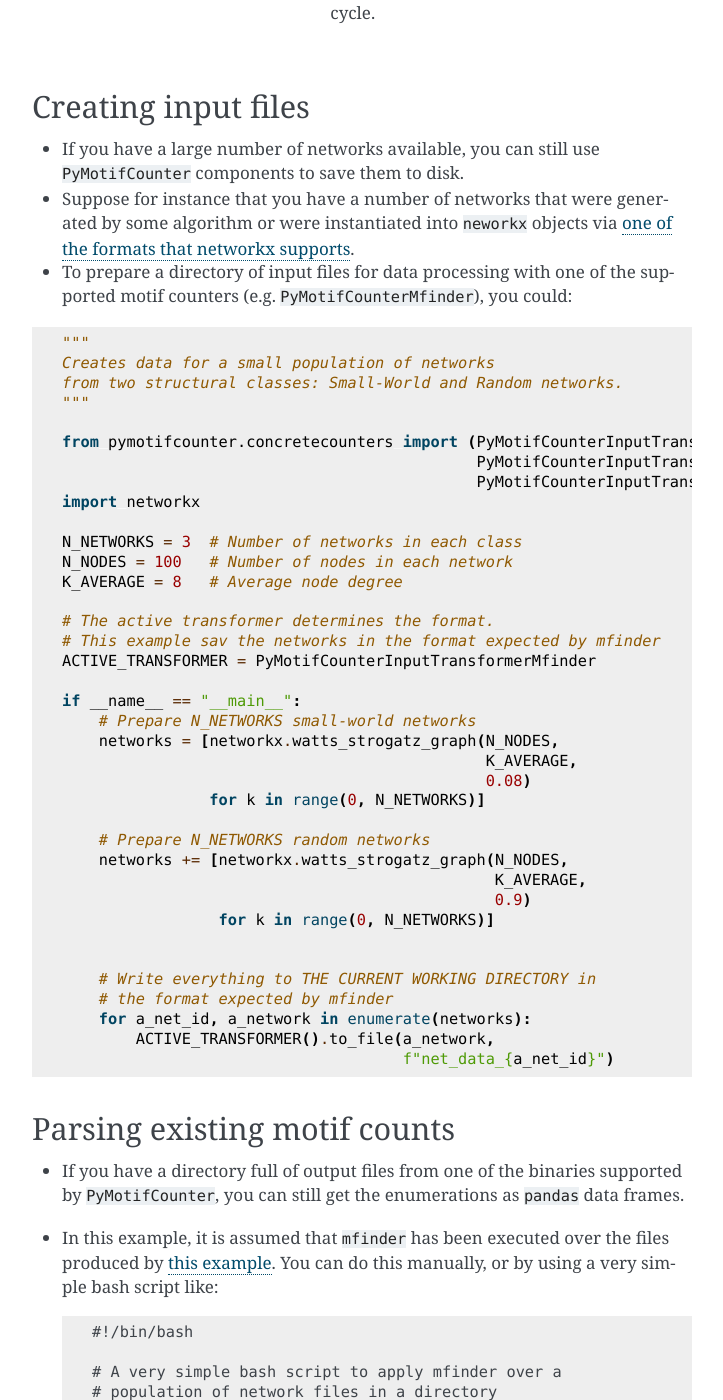
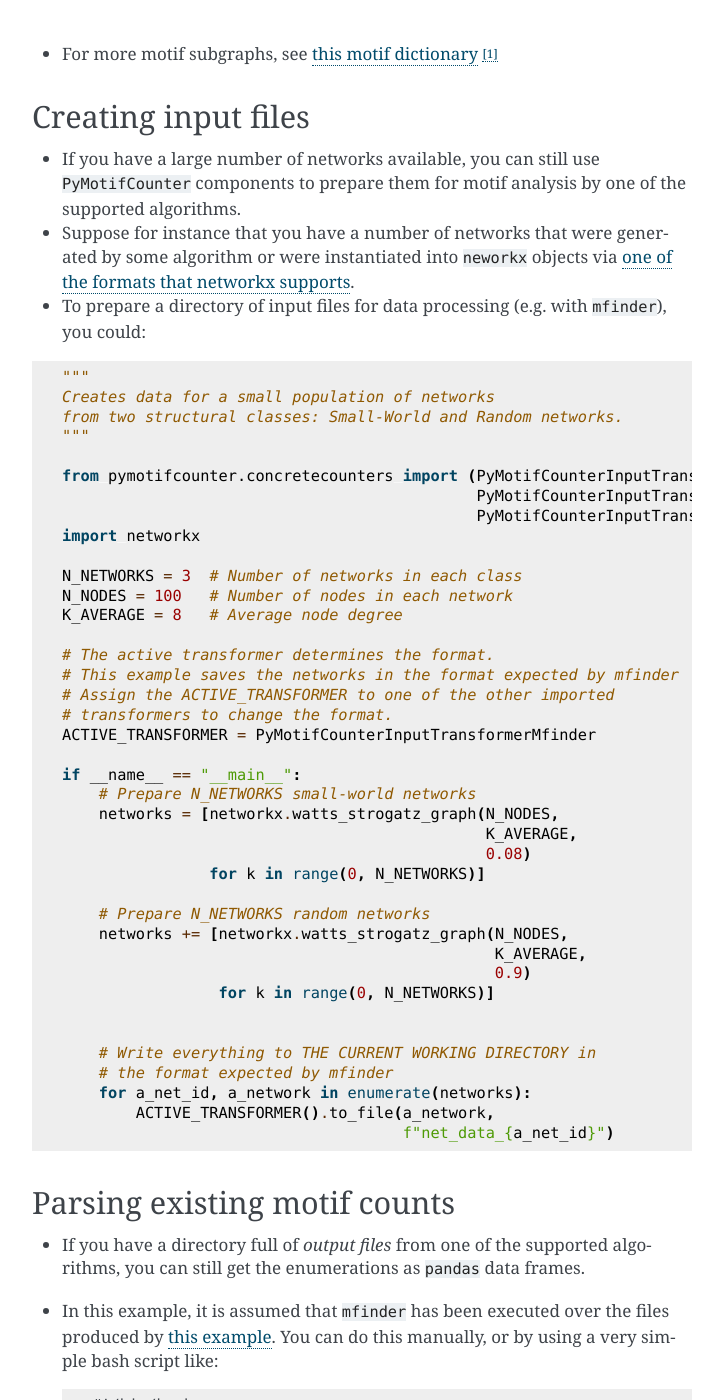
Before and after one commit to aanastasiou/pymotifcounter, a Sphinx documentation site: the page built from doc/source/examples.rst, in a window 1280 px wide and 1400 px high, scrolled down 4038 px. Shown: the whole window, without its empty margins (388-1111 px from the left). Built offline with Sphinx 7.4.7, drawn with Linux system fonts in a browser that asks for light colours; some of the changed text lies outside the part shown.

Commit message:
Cleaned up some of the docs and functions

```diff
--- a/doc/source/examples.rst
+++ b/doc/source/examples.rst
@@ -59,20 +58,22 @@ Visualising motifs
 
     Motif 98, from the class of fully connected motifs of size 3 is a directed 3-cycle.
 
+* For more motif subgraphs, see `this motif dictionary <https://www.weizmann.ac.il/mcb/UriAlon/sites/mcb.UriAlon/files/uploads/NetworkMotifsSW/mfinder/motifdictionary.pdf>`_ [#]_
+
+
 .. _ex_write_input:
 
 Creating input files
 ====================
 
 * If you have a large number of networks available, you can still use ``PyMotifCounter`` components
-  to save them to disk.
+  to prepare them for motif analysis by one of the supported algorithms.
 
 * Suppose for instance that you have a number of networks that were generated by some algorithm
   or were instantiated into ``neworkx`` objects via
   `one of the formats that networkx supports <https://networkx.org/documentation/stable/reference/convert.html>`_.
 
-* To prepare a directory of input files for data processing with one of the supported motif counters
-  (e.g. ``PyMotifCounterMfinder``), you could:
+* To prepare a directory of input files for data processing (e.g. with ``mfinder``), you could:
 
 .. literalinclude:: resources/code_examples/write_input_files.py
     :language: Python
@@ -81,8 +82,8 @@ Creating input files
 Parsing existing motif counts
 =============================
 
-* If you have a directory full of output files from one of the binaries
-  supported by ``PyMotifCounter``, you can still get the enumerations as
+* If you have a directory full of *output files* from one of the supported
+  algorithms, you can still get the enumerations as
   ``pandas`` data frames.
 
 * In this example, it is assumed that ``mfinder`` has been executed over the files
@@ -98,7 +99,10 @@ Parsing existing motif counts
         mfinder $a_file -s 3 -r 0 -f ${a_file}_motif_count
     done
 
-* To parse and visualise the results, using ``PyMotifCounter`` components:
+  Notice here: *input files* are prefixed by ``net_data_`` and *output files* end in
+  ``_motif_count``.
+
+* To parse the results for further analysis using ``PyMotifCounter`` components:
 
 
 .. literalinclude:: resources/code_examples/read_output_files.py
--- a/doc/source/resources/code_examples/read_output_files.py
+++ b/doc/source/resources/code_examples/read_output_files.py
@@ -1,15 +1,15 @@
 """
 Reads motif counts for a small population of motif count results.
 """
-
-from write_input_files import N_NETWORKS
 from pymotifcounter.concretecounters import (PyMotifCounterOutputTransformerMfinder,
                                              PyMotifCounterOutputTransformerFanmod,
                                              PyMotifCounterOutputTransformerNetMODE)
 import glob
 
 # The active transformer determines the format.
-# This example sav the networks in the format expected by mfinder
+# This example reads networks in the format expected by mfinder.
+# Assign the ACTIVE_TRANSFORMER to one of the other imported
+# transformers to change the format.
 ACTIVE_TRANSFORMER = PyMotifCounterOutputTransformerMfinder
 
 if __name__ == "__main__":
--- a/doc/source/resources/code_examples/write_input_files.py
+++ b/doc/source/resources/code_examples/write_input_files.py
@@ -13,7 +13,9 @@ N_NODES = 100   # Number of nodes in each network
 K_AVERAGE = 8   # Average node degree
 
 # The active transformer determines the format.
-# This example sav the networks in the format expected by mfinder
+# This example saves the networks in the format expected by mfinder
+# Assign the ACTIVE_TRANSFORMER to one of the other imported
+# transformers to change the format.
 ACTIVE_TRANSFORMER = PyMotifCounterInputTransformerMfinder
 
 if __name__ == "__main__":
--- a/doc/source/todo_list.txt
+++ b/doc/source/todo_list.txt
@@ -8,6 +8,8 @@ TODO List as of Thu 18 Nov 14:13:34 UTC 2021
 ../pymotifcounter/counter_fanmod.py:46 TODO: HIGH, Check which fields are percentages and make sure this is denoted in the output
 ../pymotifcounter/counter_fanmod.py:70 TODO: LOW, Revise the parser so that it only has one root level.
 ../pymotifcounter/counter_fanmod.py:74 TODO: HIGH, The conversion can be performed more automatically through pandas rather than a loop
+../pymotifcounter/counter_fanmod.py:105 TODO: MID, Give a common name across all inputs and outputs
+../pymotifcounter/counter_fanmod.py:106 TODO: MID, Provide a way for parameters to be accessed as attributes or keys and prefferably in a unified way
 ../pymotifcounter/counter_mfinder.py:28 TODO: LOW, Consider abstracting these two somehow as these definitions will be useful for every parser.
 ../pymotifcounter/counter_mfinder.py:54 TODO: LOW, Revise the parser so that it only has one root level.
 ../pymotifcounter/counter_mfinder.py:58 TODO: HIGH, The conversion can be performed more automatically through pandas rather than a loop
```
Also changed, not shown: other parts of doc/source/examples.rst (+0 -1 lines), other parts of doc/source/todo_list.txt (+1 -1 lines), doc/source/api.rst (+16 -1 lines), 1 other file.
